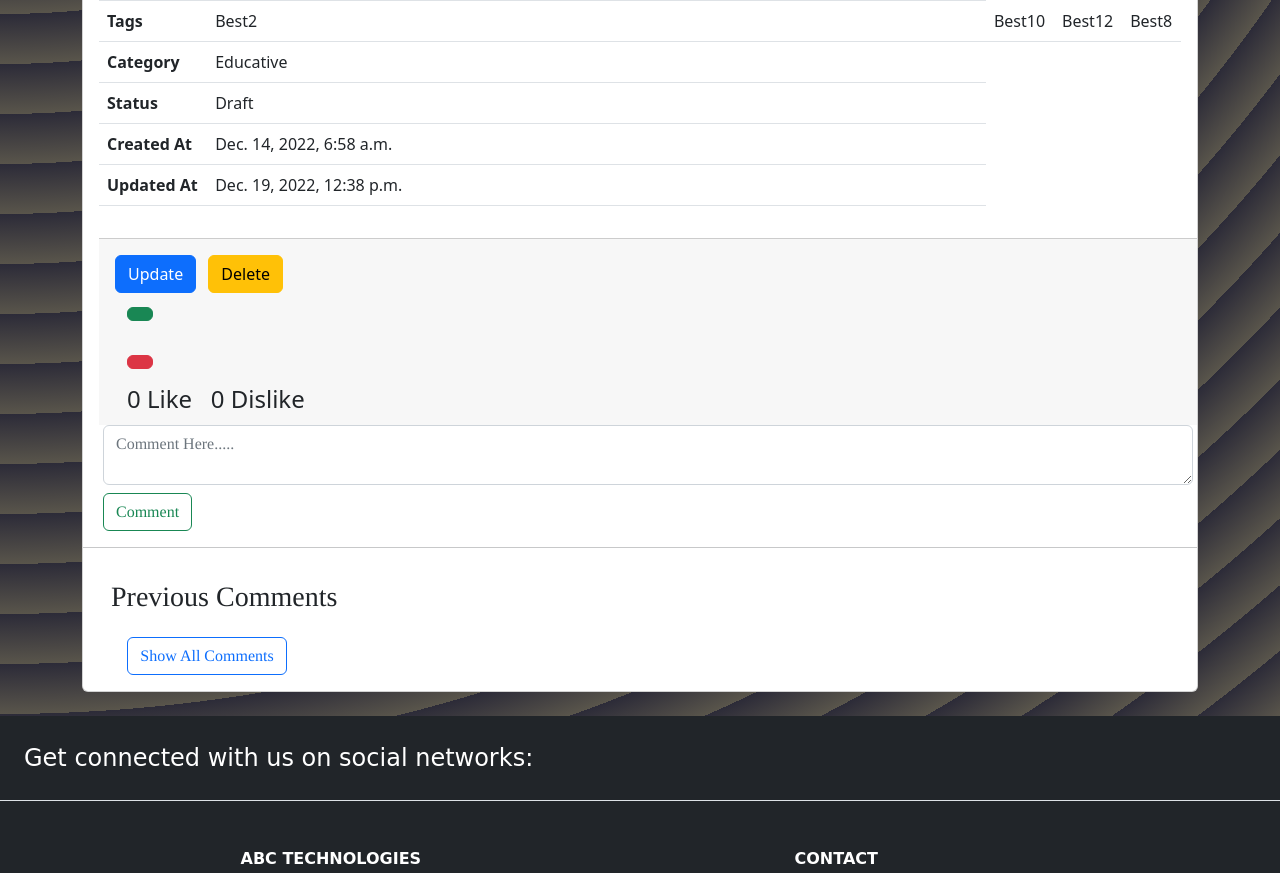
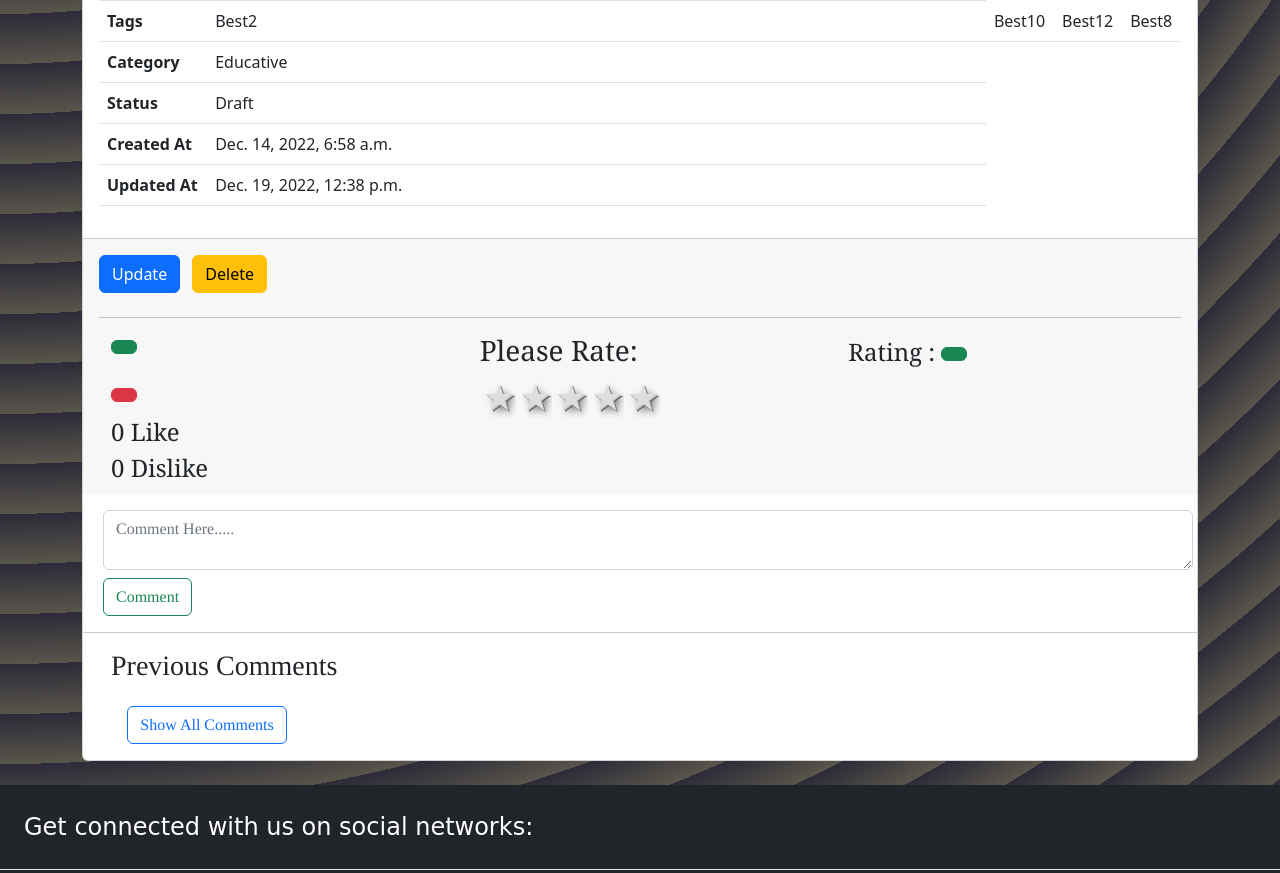
Before and after one commit to prbht123/BlogProject, a Django app: page /blogapp/detail/2/ in a window 1280 px wide. Shown: the part 942-1815 px from the top of the page. Run offline with Django 4.2, Linux system fonts and the light colour scheme; a user stored in the database is signed in; data comes from the database, SQL or seed files in the repository; both versions use the stored data as it was after the commit; some libraries are stand-ins or nearby versions.

Commit message:
star rating system

```diff
--- a/pep/blogapp/static/css/detail.css
+++ b/pep/blogapp/static/css/detail.css
@@ -21,9 +21,7 @@
     .btn-warning:hover{
         background-color:white
     }
-    .btn-success:hover{
-        background-color:black
-    }
+
 
     #like:visited{
         background-color: white;
@@ -40,3 +38,74 @@
     #dislike:active{
         background-color: white;
     }
+
+    .checked {
+        color: orange;
+    }
+
+
+
+
+    #stars{
+        text-shadow:0.3px 0.3px #bbb;
+    }
+
+
+    .rating {
+        float:left;
+
+
+    }
+
+    /* :not(:checked) is a filter, so that browsers that don’t support :checked don’t
+       follow these rules. Every browser that supports :checked also supports :not(), so
+       it doesn’t make the test unnecessarily selective */
+    .rating:not(:checked) > input {
+        display:none;
+        clip:rect(0,0,0,0);
+    }
+
+    .rating:not(:checked) > label {
+        float:right;
+
+        width:1em;
+        padding:0 .1em;
+        overflow:hidden;
+        white-space:nowrap;
+        cursor:pointer;
+        font-size:150%;
+        line-height:1.2;
+        color:#ddd;
+        text-shadow:1px 1px #bbb, 2px 2px #666, .1em .1em .2em rgba(0,0,0,.5);
+    }
+
+    .rating:not(:checked) > label:before {
+        content: '★ ';
+    }
+
+    .rating > input:checked ~ label {
+        color: #f70;
+        text-shadow:1px 1px #c60, 2px 2px #940, .1em .1em .2em rgba(0,0,0,.5);
+    }
+
+    .rating:not(:checked) > label:hover,
+    .rating:not(:checked) > label:hover ~ label {
+        color: gold;
+        text-shadow:1px 1px goldenrod, 2px 2px #B57340, .1em .1em .2em rgba(0,0,0,.5);
+    }
+
+    .rating > input:checked + label:hover,
+    .rating > input:checked + label:hover ~ label,
+    .rating > input:checked ~ label:hover,
+    .rating > input:checked ~ label:hover ~ label,
+    .rating > label:hover ~ input:checked ~ label {
+        color: #ea0;
+        text-shadow:1px 1px goldenrod, 2px 2px #B57340, .1em .1em .2em rgba(0,0,0,.5);
+    }
+
+    .rating > label:active {
+        position:relative;
+        top:2px;
+        left:2px;
+
+    }
--- a/pep/blogapp/templates/blogapp/base.html
+++ b/pep/blogapp/templates/blogapp/base.html
@@ -7,11 +7,13 @@
         {% endblock %}</title>
 
         {% load static %}
+        <link href="https://maxcdn.bootstrapcdn.com/font-awesome/4.7.0/css/font-awesome.min.css" rel="stylesheet" />
         <link href="{% static 'fontawesomefree/css/fontawesome.css' %}" rel="stylesheet" type="text/css">
         <link href="{% static 'fontawesomefree/css/brands.css' %}" rel="stylesheet" type="text/css">
         <link href="{% static 'fontawesomefree/css/solid.css' %}" rel="stylesheet" type="text/css">
 
     <link href="https://cdn.jsdelivr.net/npm/bootstrap@5.2.3/dist/css/bootstrap.min.css" rel="stylesheet" integrity="sha384-rbsA2VBKQhggwzxH7pPCaAqO46MgnOM80zW1RWuH61DGLwZJEdK2Kadq2F9CUG65" crossorigin="anonymous">
+    <link rel="stylesheet" href="https://cdnjs.cloudflare.com/ajax/libs/font-awesome/4.7.0/css/font-awesome.min.css">
     {% block style %}
         {% endblock %}
   </head>
--- a/pep/blogapp/templates/blogapp/postblog_detail.html
+++ b/pep/blogapp/templates/blogapp/postblog_detail.html
@@ -69,25 +70,17 @@
                 </div>
 
 
-                <div class="card-footer ms-3 ">
+                <div class="card-footer mb-3 ">
                     {% if request.user == object.blogger or request.user.is_staff %}
                     <a class="btn btn-primary mt-2 mb-2 text-decoration-none" href="{% url 'blogapp:edit' pk=object.id %}">Update</a>
                     <a class="btn btn-warning ms-2 mt-2 mb-2 text-decoration-none" href="{% url 'blogapp:remove' pk=object.id %}">Delete</a>
-                    <br>
+                    <hr>
                     {% endif %}
 
-
+                    <div class="row" style="font-family: georgia;">
+                        <div class ="col-4">
                             {% if request.user.is_authenticated %}
                             <div class="container">
-                        {% comment %} <form action="{% url 'blogapp:like' pk=object.id %}">
-                            {% csrf_token %}
-                                <button type="submit" name="like" value="{{ object.id }}" class="btn btn-success" id = "like" ><i class="fas fa-thumbs-up"></i></button>
-                        </form>
-                        <br>
-                        <form action="{% url 'blogapp:dislike' pk=object.id %}">
-                            {% csrf_token %}
-                                <button type="submit" name="dislike" value="{{ object.id }}" class="btn btn-danger" id = "dislike"><i class="fas fa-thumbs-down"></i></button>
-                        </form> {% endcomment %}
 
                                 {% if like %}
                                 <form action="{% url 'blogapp:dislike' pk=object.id %}">
@@ -140,11 +116,46 @@
                                         {{ like_number }} Likes &nbsp
                                         {% endif %}
 
+                                        <br>
+
                                         {% if dislike_number < 2 %}
                                         {{ dislike_number }} Dislike
                                         {% else %}
                                         {{ dislike_number }} Dislikes
                                         {% endif %}
+                                    </div>
+                        </div>
+
+                        <div class="col-4">
+                            <div class="container fs-4  ">
+                                        {% if user.is_authenticated %}
+                                            {% if request.user not in list %}
+                                            <form action={% url 'blogcomment:rate' pk=object.id %} method="GET">
+                                                {% csrf_token %}
+                                                <fieldset class="rating ">
+                                                    <h3>Please Rate:</h3>
+                                                    <input type="submit" id="star5" name="rating" value="5" /><label for="star5" title="Best">5 stars</label>
+                                                    <input type="submit" id="star4" name="rating" value="4" /><label for="star4" title="Pretty good">4 stars</label>
+                                                    <input type="submit" id="star3" name="rating" value="3" /><label for="star3" title="Average">3 stars</label>
+                                                    <input type="submit" id="star2" name="rating" value="2" /><label for="star2" title="Bad">2 stars</label>
+                                                    <input type="submit" id="star1" name="rating" value="1" /><label for="star1" title="Worst">1 star</label>
+                                                </fieldset>
+
+                                            </form>
+
+                                            {% endif %}
+                                        {% endif %}
+                            </div>
+                        </div>
+
+                        <div class="col-4">
+                            <div class="container fs-4">
+                                        Rating : <a  class="btn btn-success fw-bold"> {{ rate_avg|stringformat:".1f" }} <i class="fa fa-star"></i><a/>
+                                        <br>
+                                        <span  class="fs-2" id="stars"></span>
+
+                            </div>
+                        </div>
                     </div>
 
                 </div>
@@ -264,39 +234,34 @@
                 document.getElementById("myBtn").value = "Show Less Comments";
             }
         }
-    </script>
 
 
-{% comment %}
-<script>
-    function add(){
-        console.log("Hellllooooo1")
-        $.ajax(
-            {
+        //star functions
+        document.getElementById("stars").innerHTML = getStars( {{rate_avg}} );
 
-                type:"GET",
-                url:"{% url 'blogapp:ajx' %}",
-                data:{
-                    'a' : "abcd"
-                },
-                success:function(data){
-                    console.log(data);
+        function getStars(rating) {
 
-                    $('#button1').innerHTML = `<div>
-                        <p>${data.comment}</p>
-                    </div>` ;
+        // Round to nearest half
+        rating = Math.round(rating * 2) / 2;
+        let output = [];
 
+        // Append all the filled whole stars
+        for (var i = rating; i >= 1; i--)
+            output.push('<i class="fa fa-star" aria-hidden="true" style="color: gold;"></i>&nbsp;');
+
+        // If there is a half a star, append it
+        if (i == .5) output.push('<i class="fa fa-star-half-alt" aria-hidden="true" style="color: gold;"></i>&nbsp;');
+
+        // Fill the empty stars
+        for (let i = (5 - rating); i >= 1; i--)
+            output.push('<i class="far fa-star" aria-hidden="true" style="color: gold;"></i>&nbsp;');
+
+        return output.join('');
 
         }
 
-            }
-        )
+    </script>
 
-
-
-
-    }
-</script> {% endcomment %}
 
 <script src="https://ajax.googleapis.com/ajax/libs/jquery/1.12.0/jquery.min.js"></script>
 
--- a/pep/blogapp/views.py
+++ b/pep/blogapp/views.py
@@ -9,11 +9,14 @@ from django.urls import reverse_lazy, reverse
 from django.contrib.auth.models import User
 from django.contrib.auth.mixins import LoginRequiredMixin
 from django.http import JsonResponse, HttpResponseRedirect
-from blogcomment.forms import BlogCommentForm
-from blogcomment.models import BlogCommentModel
+from blogcomment.forms import BlogCommentForm, BlogRatingForm
+from blogcomment.models import BlogCommentModel, BlogRatingModel
 from mypep.models import ProfileModel
 from django.shortcuts import get_object_or_404
 from django.contrib.auth.models import User
+from django.db.models import Avg
+from decimal import Decimal
+from django.db.models import Func
 
 
 class Blogging(View):
@@ -113,11 +116,23 @@ class BlogDetail(DetailView):
         dislike = False
         if blog.dislikes.filter(id=self.request.user.id).exists():
             dislike = True
+        ratings = BlogRatingModel.objects.filter(post=blog_id)
+        lst = []
+        for i in ratings:
+            lst.append(i.rater)
+        if self.request.user not in lst:
+            context["ratingform"] = BlogRatingForm()
+        rating_avg = BlogRatingModel.objects.filter(post=blog_id).aggregate(Avg('rating'))
+        rate = {}
+        rate = rating_avg
+        rate_avg = rate.get('rating__avg')
         context["comment_list"] = comments
         context["like_number"] = like_number
         context["like"] = like
         context["dislike_number"] = dislike_number
         context["dislike"] = dislike
+        context["list"] = lst
+        context["rate_avg"] = rate_avg
         return context
 
 
--- a/pep/blogcomment/admin.py
+++ b/pep/blogcomment/admin.py
@@ -1,5 +1,6 @@
 from django.contrib import admin
-from blogcomment.models import BlogCommentModel
+from blogcomment.models import BlogCommentModel, BlogRatingModel
 
 # Register your models here.
 admin.site.register(BlogCommentModel)
+admin.site.register(BlogRatingModel)
--- a/pep/blogcomment/forms.py
+++ b/pep/blogcomment/forms.py
@@ -1,8 +1,14 @@
 from django import forms
 from django.forms import ModelForm
-from .models import BlogCommentModel
+from .models import BlogCommentModel, BlogRatingModel
 
 class BlogCommentForm(forms.ModelForm):
     class Meta:
         model = BlogCommentModel
         fields = ['comment']
+
+
+class BlogRatingForm(forms.ModelForm):
+    class Meta:
+        model = BlogRatingModel
+        fields = ['rating']
--- a/pep/blogcomment/urls.py
+++ b/pep/blogcomment/urls.py
@@ -1,9 +1,11 @@
 from django.urls import path
 from blogcomment import views
-from blogcomment.views import BlogCommentCreate
+from blogcomment.views import BlogCommentCreate, RatingCreate
 
 app_name = "blogcomment"
 
 urlpatterns = [
     path('detail/<int:pk>/commentcreate', BlogCommentCreate.as_view(), name="create"),
+    # path('detail/<int:pk>/rating', RatingCreate.as_view(), name="rate")
+    path('detail/<int:pk>/rating', views.rating, name='rate')
 ]
--- a/pep/mypep/templates/mypep/profilemodel_detail.html
+++ b/pep/mypep/templates/mypep/profilemodel_detail.html
@@ -22,7 +22,7 @@
                             </div>
 
                             <div class="ms-3" style="margin-top: 130px;">
-                                <h5>Faizan Rashid</h5>
+                                <h5>{{ request.user.username }}</h5>
                                 <p>Kolkata</p>
                             </div>
                         </div>
```
Also changed, not shown: other parts of pep/blogapp/templates/blogapp/postblog_detail.html (+7 -64 lines), pep/blogcomment/models.py (+34 -0 lines), pep/blogcomment/views.py (+34 -3 lines), pep/blogcomment/migrations/0002_blogratingmodel.py (added), pep/blogcomment/migrations/0003_alter_blogratingmodel_rating.py (added), pep/db.sqlite3. Lines whose indentation alone changed are shown as unchanged.
